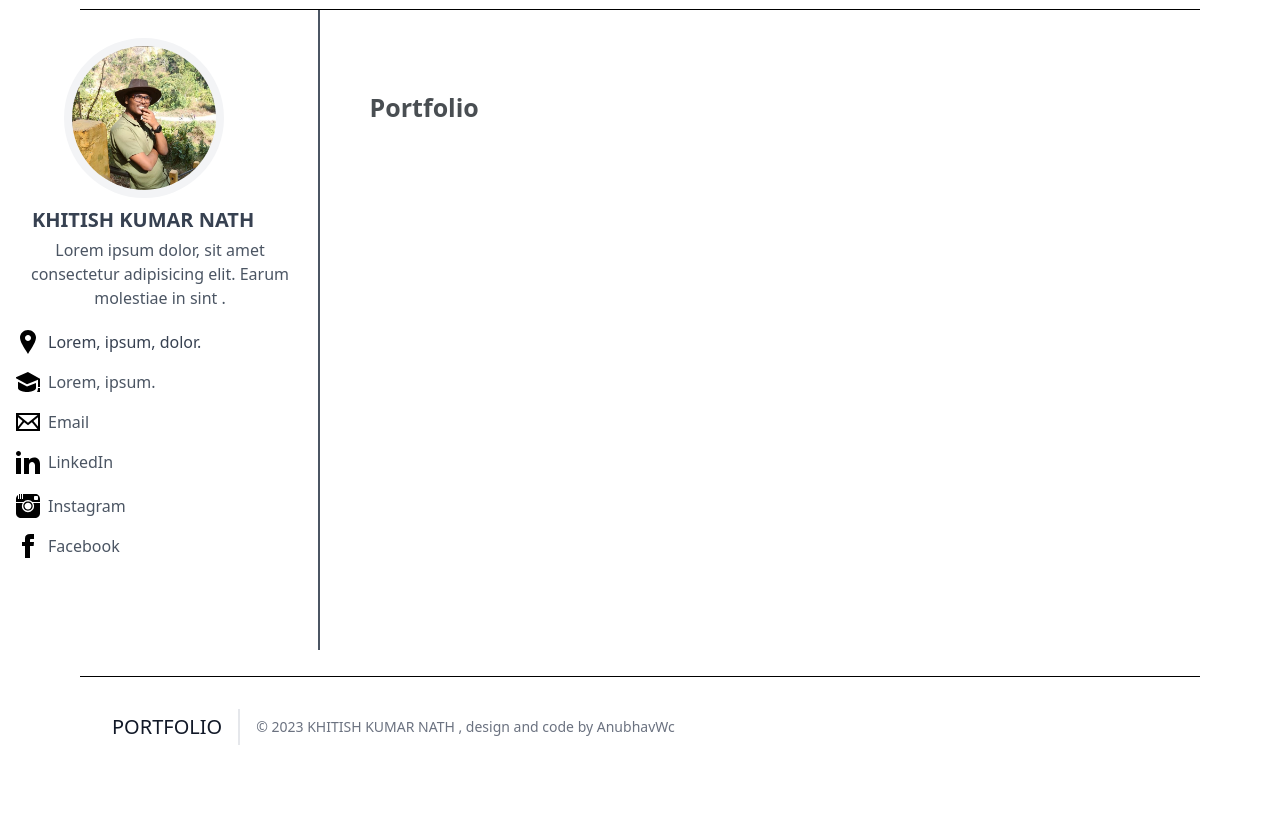
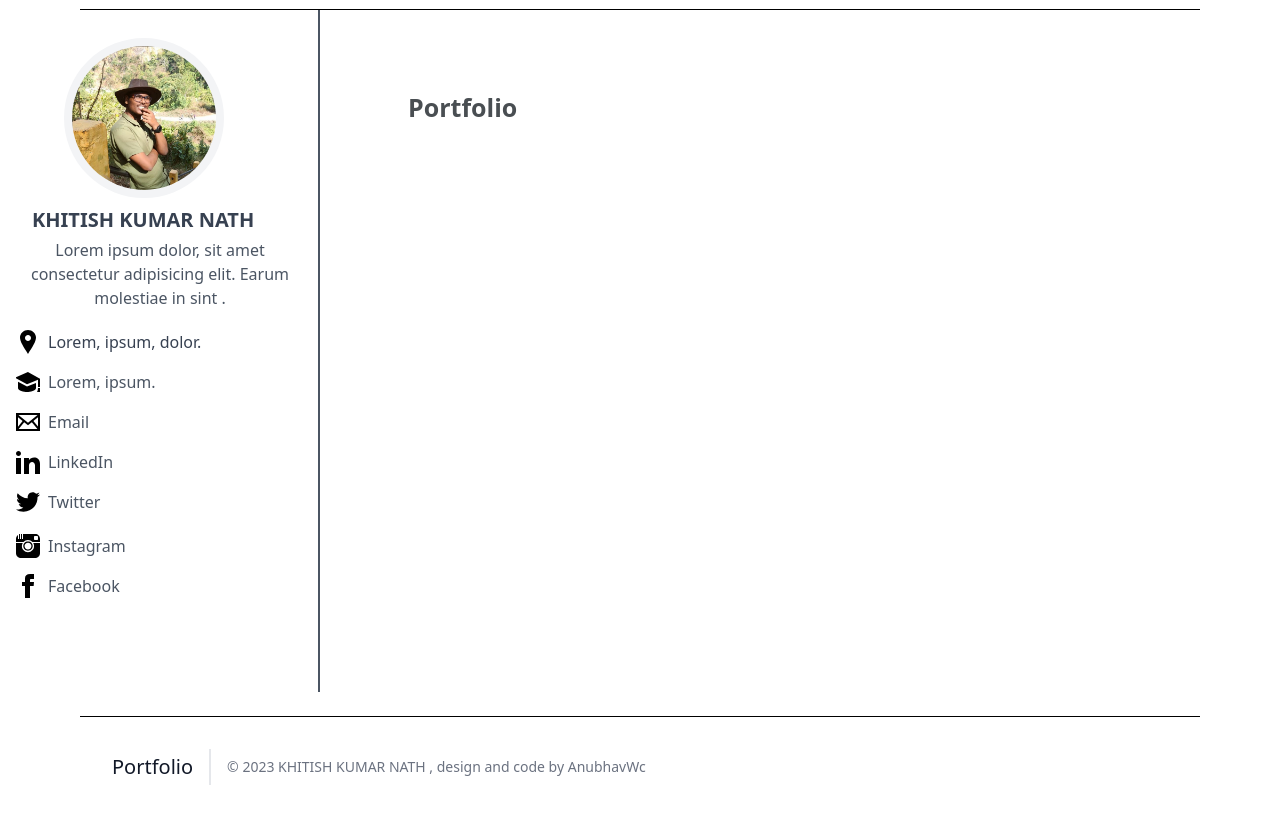
Before and after one commit to AnubhavSC/Khitish-portfolio, a website: page index.html in a window 1280 px wide. Shown: the part 63-880 px from the top of the page. Before the commit the page ends 840 px from the top, so only its background shows below. Drawn offline with nearby package versions, Linux system fonts and the light colour scheme.

Commit message:
update4.0.0

```diff
--- a/index.html
+++ b/index.html
@@ -57,7 +57,7 @@
                     NATH</h1>
             </div>
             <div>
-                <div class="absolute left-[20rem] -ml-0.5 w-0.5  md:h-[40rem] bg-gray-600 invisible md:visible">
+                <div class="absolute left-[20rem] -ml-0.5 w-0.5  md:h-[42.6rem] bg-gray-600 invisible md:visible">
 
                 </div>
             </div>
@@ -75,10 +75,10 @@
             <div>
                 <button
                     class="text-black mx-[1rem] border border-gray-600 my-4 text-center py-2 sm:mx-[4rem]  inline-flex p-6 hover:bg-gray- rounded md:hidden ml-auto hover:text-black outline-none nav-toggler"
-                    data-target="#manu"><p>Follow</p>
+                    data-target="#manu">
+                    <p>Follow</p>
                 </button>
-                <div class="hidden mx-3 md:mx-0 md:inline-block  "
-                    id="manu">
+                <div class="hidden mx-3 md:mx-0 md:inline-block  " id="manu">
                     <div class="mt-5 flex flex-row">
                         <svg xmlns="http://www.w3.org/2000/svg" width="24" height="24" viewBox="0 0 24 24">
                             <path
@@ -113,6 +113,16 @@
                             </p>
                         </a>
                     </div>
+                    <div class="mt-4 flex flex-row">
+                        <svg xmlns="http://www.w3.org/2000/svg" width="24" height="24" viewBox="0 0 24 24">
+                            <path
+                                d="M24 4.557c-.883.392-1.832.656-2.828.775 1.017-.609 1.798-1.574 2.165-2.724-.951.564-2.005.974-3.127 1.195-.897-.957-2.178-1.555-3.594-1.555-3.179 0-5.515 2.966-4.797 6.045-4.091-.205-7.719-2.165-10.148-5.144-1.29 2.213-.669 5.108 1.523 6.574-.806-.026-1.566-.247-2.229-.616-.054 2.281 1.581 4.415 3.949 4.89-.693.188-1.452.232-2.224.084.626 1.956 2.444 3.379 4.6 3.419-2.07 1.623-4.678 2.348-7.29 2.04 2.179 1.397 4.768 2.212 7.548 2.212 9.142 0 14.307-7.721 13.995-14.646.962-.695 1.797-1.562 2.457-2.549z" />
+                        </svg>
+                        <a href="/">
+                            <p class=" ml-2 text-gray-600 hover:text-[#52adc8] cursor-pointer hover:underline">Twitter
+                            </p>
+                        </a>
+                    </div>
                     <div class="mt-5 flex flex-row">
                         <svg xmlns="http://www.w3.org/2000/svg" width="24" height="24" viewBox="0 0 24 24">
                             <path
@@ -135,19 +145,23 @@
                     </div>
                 </div>
             </div>
-            <div class="absolute md:top-[16%] left-0 right-0 p-6 md:left-[47%] lg:left-[27%] z-50  ">
+            <div class="absolute md:top-[16%] left-0 right-0 p-6 md:left-[47%] lg:left-[30%] z-50  ">
                 <h1 class="text-[1.563em] text-[#494e52] font-bold">
                     Portfolio
                 </h1>
             </div>
     </main>
-    <footer class="text-gray-600 body-font border-t border-black mx-[2rem] sm:mx-[4rem] md:mx-[5rem] lg:mx-[5rem] mt-28  ">
+    <footer
+        class="text-gray-600 body-font border-t border-black mx-[2rem] sm:mx-[4rem] md:mx-[5rem] lg:mx-[5rem] mt-28  ">
         <div class="container px-5 py-8 mx-auto flex items-center sm:flex-row flex-col">
-          <a class="flex title-font font-medium items-center md:justify-start justify-center text-gray-900">
-            <span class="ml-3 text-xl">PORTFOLIO</span>
-          </a>
-          <p class="text-sm text-gray-500 sm:ml-4 sm:pl-4 sm:border-l-2 sm:border-gray-200 sm:py-2 sm:mt-0 mt-4">© 2023 KHITISH KUMAR NATH , design and code by <a class="hover:text-[#52adc8] cursor-pointer hover:underline" href="https://anubhavwc.tk">AnubhavWc</a>
-          </p>
+            <a class="flex title-font font-medium items-center md:justify-start justify-center text-gray-900">
+                <span class="ml-3 text-xl">Portfolio</span>
+            </a>
+            <p class="text-sm text-gray-500 sm:ml-4 sm:pl-4 sm:border-l-2 sm:border-gray-200 sm:py-2 sm:mt-0 mt-4">©
+                2023 KHITISH KUMAR NATH , design and code by <a
+                    class="hover:text-[#52adc8] cursor-pointer hover:underline"
+                    href="https://anubhavwc.tk">AnubhavWc</a>
+            </p>
         </div>
     </footer>
     <script src="https://cdnjs.cloudflare.com/ajax/libs/jquery/3.4.1/jquery.min.js"
```
Also changed, not shown: style.css.
